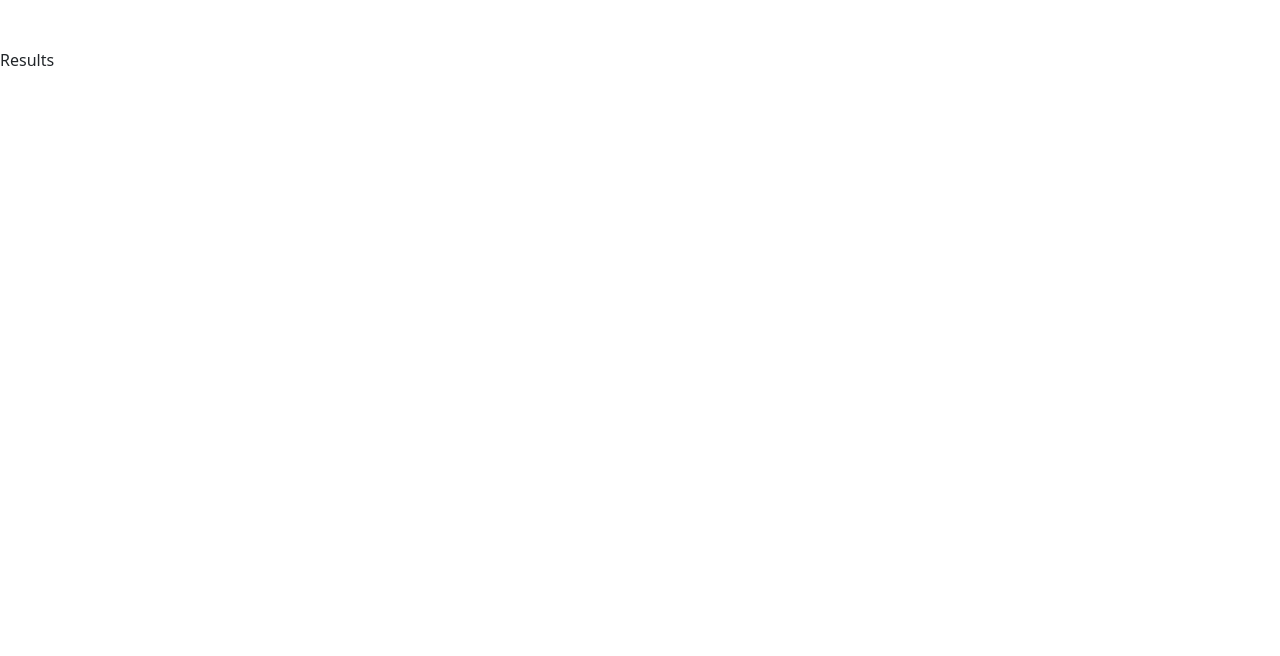
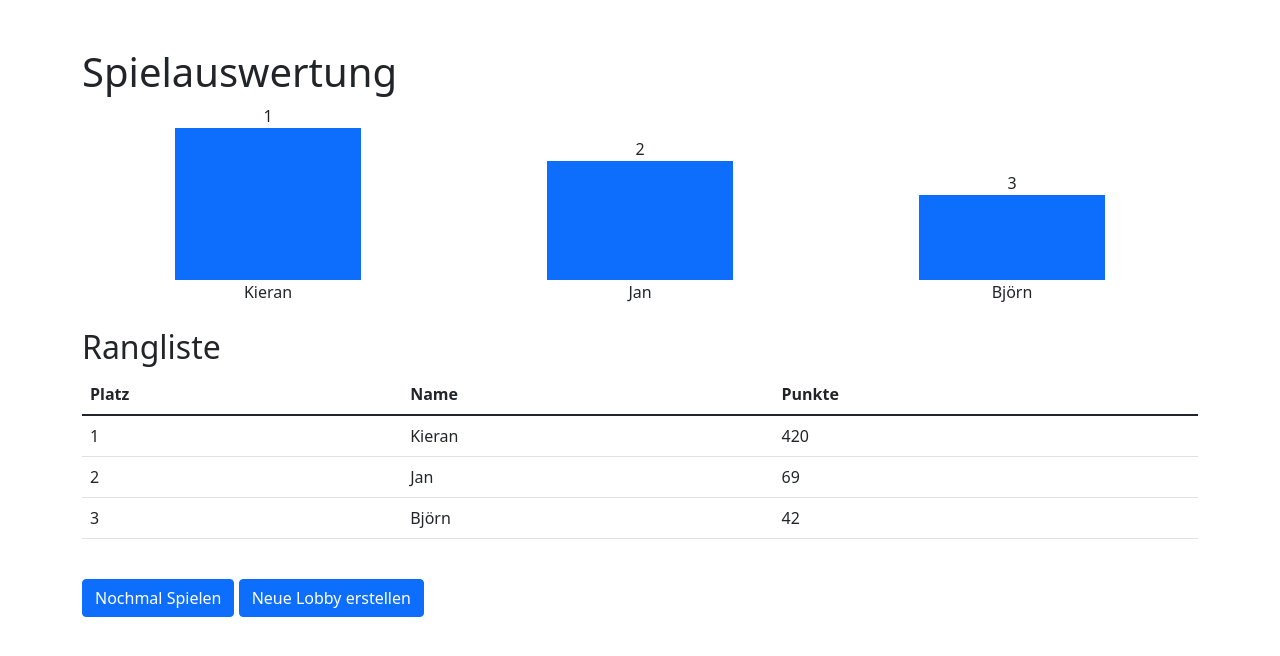
Before and after one commit to TSBE-PRG-ADP-22/stadt-land-fluss-ui, a React (Create React App) app: page /results in a window 1280 px wide. Shown: the top 656 px of the page. Built offline with nearby package versions, Linux system fonts and the light colour scheme.

Commit message:
feat(#0): add layouts for game results, round results, lobby, game

```diff
--- a/package.json
+++ b/package.json
@@ -9,6 +9,7 @@
     "bootstrap": "^5.1.3",
     "react": "^17.0.2",
     "react-bootstrap": "^2.2.2",
+    "react-countdown": "^2.3.2",
     "react-dom": "^17.0.2",
     "react-router-dom": "^6.2.2",
     "react-scripts": "5.0.0",
--- a/src/Router.js
+++ b/src/Router.js
@@ -5,8 +5,10 @@ import Home from './pages/Home';
 import Create from './pages/Create';
 import Lobby from './pages/Lobby';
 import Game from './pages/Game';
-import Results from './pages/Results';
+import GameResult from './pages/GameResult';
+import RoundResult from './pages/RoundResult';
 import NotFound from './pages/NotFound';
+
 
 const Router = () => {
   return (
@@ -16,7 +18,8 @@ const Router = () => {
         <Route path="create" element={<Create/>} />
         <Route path="lobby" element={<Lobby/>} />
         <Route path="game" element={<Game/>} />
-        <Route path="results" element={<Results/>} />
+        <Route path="results" element={<GameResult/>} />
+        <Route path="round-result" element={<RoundResult/>} />
         <Route path="*" element={<NotFound/>} />
       </Routes>
     </BrowserRouter>
--- a/src/pages/Game.js
+++ b/src/pages/Game.js
@@ -1,8 +1,50 @@
 import React from 'react';
+import Container from 'react-bootstrap/Container';
+import Row from 'react-bootstrap/Row';
+import Col from 'react-bootstrap/Col';
+import Button from 'react-bootstrap/Button';
+import Form from 'react-bootstrap/Form';
+import Countdown from 'react-countdown';
 
 const Game = () => {
   return (
-    <div>Game</div>
+    <Container>
+      <Row className="mb-4">
+        <Col>
+          <h1>Spiel</h1>
+          <h2>Info</h2>
+          <p>
+            <b>Runde:</b> {2}
+            <br />
+            <b>Buchstabe:</b> M
+          </p>
+        </Col>
+      </Row>
+      <Row>
+        <Col md={8}>
+          <Row className="mb-4">
+            <Col className="d-flex flex-column gap-3">
+              <h2>Kategorien</h2>
+              {['Stadt', 'Land', 'Fluss'].map((category, index) => (
+                <Form.Group key={index}>
+                  <Form.Label htmlFor="category">{category}:</Form.Label>
+                  <Form.Control id="category" placeholder="M..." />
+                </Form.Group>
+              ))}
+            </Col>
+          </Row>
+          <Row>
+            <Col>
+              <Button>Fertig</Button>
+            </Col>
+          </Row>
+        </Col>
+        <Col md={4}>
+          <h2>Countdown</h2>
+          <Countdown date={Date.now() + 100000} />
+        </Col>
+      </Row>
+    </Container>
   );
 };
 
--- /dev/null
+++ b/src/pages/GameResult.jsx
@@ -0,0 +1,69 @@
+import React from 'react';
+import Container from 'react-bootstrap/Container';
+import Row from 'react-bootstrap/Row';
+import Col from 'react-bootstrap/Col';
+import Button from 'react-bootstrap/Button';
+import Table from 'react-bootstrap/Table';
+
+const GameResult = () => {
+  const highestPoints = 120;
+  return (
+    <Container>
+      <h1>Spielauswertung</h1>
+      <Row className="mb-4">
+        <Col>
+          <div className="d-flex justify-content-around" style={{ height: '200px' }}>
+            {[
+              { position: 1, name: 'Kieran', points: 120 },
+              { position: 2, name: 'Jan', points: 100 },
+              { position: 3, name: 'Björn', points: 80 },
+            ].map((player, index) => (
+              <div key={index} className="d-flex flex-column justify-content-end align-items-center col-2">
+                <div>{player.position}</div>
+                <div
+                  style={{ height: `calc(${(100 / highestPoints) * player.points}% - 48px)` }}
+                  className="bg-primary w-100 flex-shrink-0"
+                />
+                <div>{player.name}</div>
+              </div>
+            ))}
+          </div>
+        </Col>
+      </Row>
+      <Row className="mb-4">
+        <Col>
+          <h2>Rangliste</h2>
+          <Table>
+            <thead>
+              <tr>
+                <th>Platz</th>
+                <th>Name</th>
+                <th>Punkte</th>
+              </tr>
+            </thead>
+            <tbody>
+              {[
+                { position: 1, name: 'Kieran', points: 420 },
+                { position: 2, name: 'Jan', points: 69 },
+                { position: 3, name: 'Björn', points: 42 },
+              ].map((player, index) => (
+                <tr key={index}>
+                  <td className="fit">{player.position}</td>
+                  <td>{player.name}</td>
+                  <td>{player.points}</td>
+                </tr>
+              ))}
+            </tbody>
+          </Table>
+        </Col>
+      </Row>
+      <Row>
+        <Col>
+          <Button>Nochmal Spielen</Button> <Button>Neue Lobby erstellen</Button>
+        </Col>
+      </Row>
+    </Container>
+  );
+};
+
+export default GameResult;
--- a/src/pages/Lobby.js
+++ b/src/pages/Lobby.js
@@ -1,8 +1,52 @@
 import React from 'react';
+import Container from 'react-bootstrap/Container';
+import Row from 'react-bootstrap/Row';
+import Col from 'react-bootstrap/Col';
+import Button from 'react-bootstrap/Button';
+import FormControl from 'react-bootstrap/FormControl';
+import InputGroup from 'react-bootstrap/InputGroup';
+import Table from 'react-bootstrap/Table';
 
 const Lobby = () => {
   return (
-    <div>Lobby</div>
+    <Container>
+      <h1>Lobby</h1>
+      <Row className="mb-4">
+        <Col>
+          <h2>Einladen</h2>
+          <InputGroup className="mb-3">
+            <FormControl defaultValue="https://foo.bar/lobby/xyz" disabled />
+            <Button>Kopieren</Button>
+          </InputGroup>
+        </Col>
+      </Row>
+      <Row className="mb-4">
+        <Col>
+          <h2>Spieler</h2>
+          <Table>
+            <thead>
+              <tr>
+                <th>Name</th>
+              </tr>
+            </thead>
+            <tbody>
+              {/* TODO: Map real players */}
+              {['Kieran', 'Jan', 'Björn'].map((player, index) => (
+                <tr key={index}>
+                  <td>{player}</td>
+                </tr>
+              ))}
+            </tbody>
+          </Table>
+        </Col>
+      </Row>
+      <Row>
+        <Col>
+          {/* TODO: Button only visible for admin */}
+          <Button>Jetzt Spielen</Button>
+        </Col>
+      </Row>
+    </Container>
   );
 };
 
--- a/src/pages/Results.js
+++ /dev/null
@@ -1,9 +0,0 @@
-import React from 'react';
-
-const Results = () => {
-  return (
-    <div>Results</div>
-  );
-};
-
-export default Results;
--- /dev/null
+++ b/src/pages/RoundResult.jsx
@@ -0,0 +1,85 @@
+import React from 'react';
+import Container from 'react-bootstrap/Container';
+import Row from 'react-bootstrap/Row';
+import Col from 'react-bootstrap/Col';
+import Form from 'react-bootstrap/Form';
+import Table from 'react-bootstrap/Table';
+import Button from 'react-bootstrap/Button';
+
+const RoundResult = () => {
+  return (
+    <Container>
+      <h1>Runde {2} Ergebnisse</h1>
+      <Row className="mb-4">
+        <Col>
+          <Table striped>
+            {[
+              {
+                name: 'Stadt',
+                results: [
+                  { name: 'Kieran', answer: 'Malibu' },
+                  { name: 'Jan', answer: 'Madrid' },
+                  { name: 'Björn', answer: 'Mexico City' },
+                ],
+              },
+              {
+                name: 'Land',
+                results: [
+                  { name: 'Kieran', answer: 'Monacco' },
+                  { name: 'Jan', answer: 'Malta' },
+                  { name: 'Björn', answer: '' },
+                ],
+              },
+              {
+                name: 'Fluss',
+                results: [
+                  { name: 'Kieran', answer: 'Mississipi' },
+                  { name: 'Jan', answer: 'Maja' },
+                  { name: 'Björn', answer: 'Mekong' },
+                ],
+              },
+            ].map((category, index) => (
+              <React.Fragment key={index}>
+                <thead>
+                  <tr>
+                    <th colSpan={3} style={{ border: 'none' }}>
+                      &nbsp;
+                    </th>
+                  </tr>
+                  <tr>
+                    <th colSpan={3}>{category.name}</th>
+                  </tr>
+                </thead>
+                <thead>
+                  <tr>
+                    <th>Spieler</th>
+                    <th>Antwort</th>
+                    <th>Einspruch</th>
+                  </tr>
+                </thead>
+                <tbody>
+                  {category.results.map((player, index) => (
+                    <tr key={index}>
+                      <td>{player.name}</td>
+                      <td>{player.answer}</td>
+                      <td>
+                        <Form.Check type="checkbox" label="👎" />
+                      </td>
+                    </tr>
+                  ))}
+                </tbody>
+              </React.Fragment>
+            ))}
+          </Table>
+        </Col>
+      </Row>
+      <Row>
+        <Col>
+          <Button>Nächste Runde</Button>
+        </Col>
+      </Row>
+    </Container>
+  );
+};
+
+export default RoundResult;
```
Also changed, not shown: 1 other file (tests, documents, lock files or other folders).
